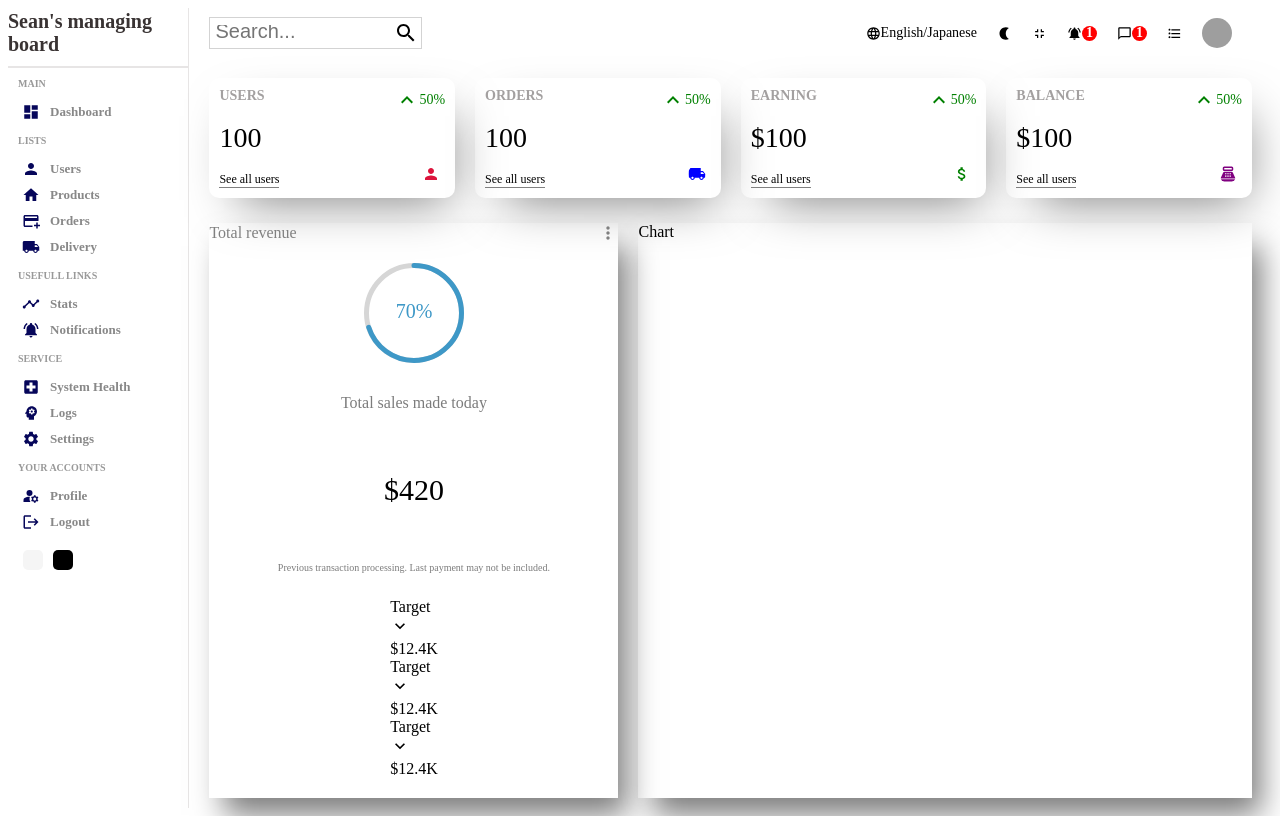
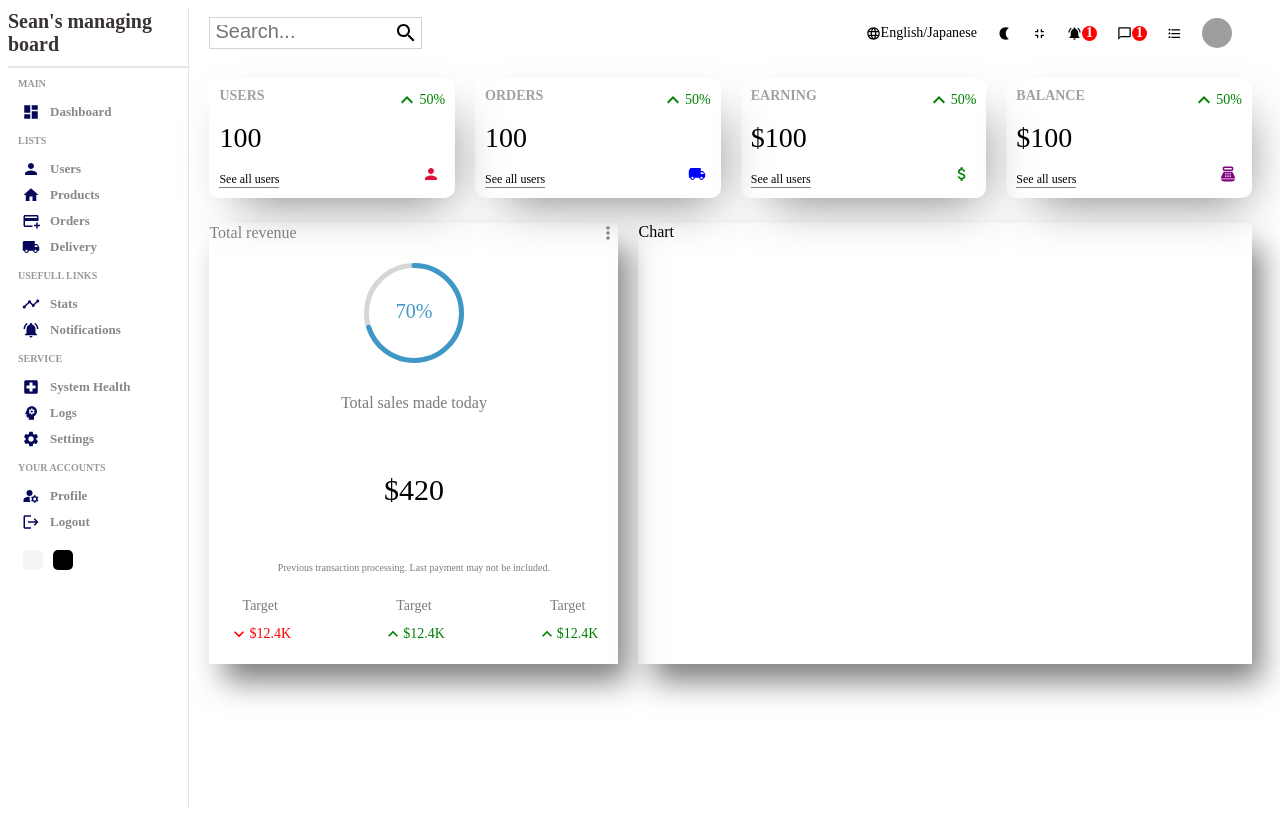
Before and after one commit to seanyu7/admin-panel-youtube, a React (Create React App) app: page / in a window 1280 px wide. Built offline with nearby package versions, Linux system fonts and the light colour scheme; grey boxes are pictures that could not be loaded.

Commit message:
💄 make better looking by adding some CSS code

```diff
--- a/src/component/feature/Feature.jsx
+++ b/src/component/feature/Feature.jsx
@@ -4,6 +4,7 @@ import MoreVertIcon from "@mui/icons-material/MoreVert";
 import { CircularProgressbar } from "react-circular-progressbar";
 import "react-circular-progressbar/dist/styles.css";
 import KeyboardArrowDownIcon from "@mui/icons-material/KeyboardArrowDown";
+import KeyboardArrowUpIcon from '@mui/icons-material/KeyboardArrowUp';
 
 function Feature() {
   return (
@@ -26,22 +27,22 @@ function Feature() {
         <div className="summary">
           <div className="item">
             <div className="itemTitle">Target</div>
-            <div className="itemResult">
+            <div className="itemResult negative">
               <KeyboardArrowDownIcon fontSize="small" />
               <div className="resultAmount">$12.4K</div>
             </div>
           </div>
           <div className="item">
             <div className="itemTitle">Target</div>
-            <div className="itemResult">
-              <KeyboardArrowDownIcon fontSize="small" />
+            <div className="itemResult positive">
+              <KeyboardArrowUpIcon fontSize="small" />
               <div className="resultAmount">$12.4K</div>
             </div>
           </div>
           <div className="item">
             <div className="itemTitle">Target</div>
-            <div className="itemResult">
-              <KeyboardArrowDownIcon fontSize="small" />
+            <div className="itemResult positive">
+              <KeyboardArrowUpIcon fontSize="small" />
               <div className="resultAmount">$12.4K</div>
             </div>
           </div>
--- a/src/component/feature/feature.css
+++ b/src/component/feature/feature.css
@@ -37,9 +37,28 @@
   color: #7c7c7c;
   text-align: center;
 }
-.feature .summanry {
+.feature .bottom .summary {
   width: 100%;
   display: flex;
   align-items: center;
   justify-content: space-between;
+}
+.feature .bottom .summary .item {
+  text-align: center;
+}
+.feature .bottom .summary .item .itemTitle {
+  font-size: 14px;
+  color: #7c7c7c;
+}
+.feature .bottom .summary .item .itemResult {
+  display: flex;
+  align-items: center;
+  margin-top: 10px;
+  font-size: 14px;
+}
+.feature .bottom .summary .item .itemResult.positive {
+  color: green;
+}
+.feature .bottom .summary .item .itemResult.negative {
+  color: red;
 }/*# sourceMappingURL=feature.css.map */
--- a/src/component/feature/feature.scss
+++ b/src/component/feature/feature.scss
@@ -21,7 +21,6 @@
     align-items: center;
     justify-content: center;
     gap: 15px;
-
     .featuredChart {
       width: 100px;
       height: 100px;
@@ -42,11 +41,36 @@
       color: #7c7c7c;
       text-align: center;
     }
-  }
-  .summanry {
-    width: 100%;
-    display: flex;
-    align-items: center;
-    justify-content: space-between;
+
+    .summary {
+      width: 100%;
+      display: flex;
+      align-items: center;
+      justify-content: space-between;
+
+      .item {
+        text-align: center;
+
+        .itemTitle {
+          font-size: 14px;
+          color: #7c7c7c;
+        }
+
+        .itemResult {
+          display: flex;
+          align-items: center;
+          margin-top: 10px;
+          font-size: 14px;
+
+          &.positive {
+            color: green;
+          }
+
+          &.negative {
+            color: red;
+          }
+        }
+      }
+    }
   }
 }
```
Also changed, not shown: 1 other file (tests, documents, lock files or other folders).
